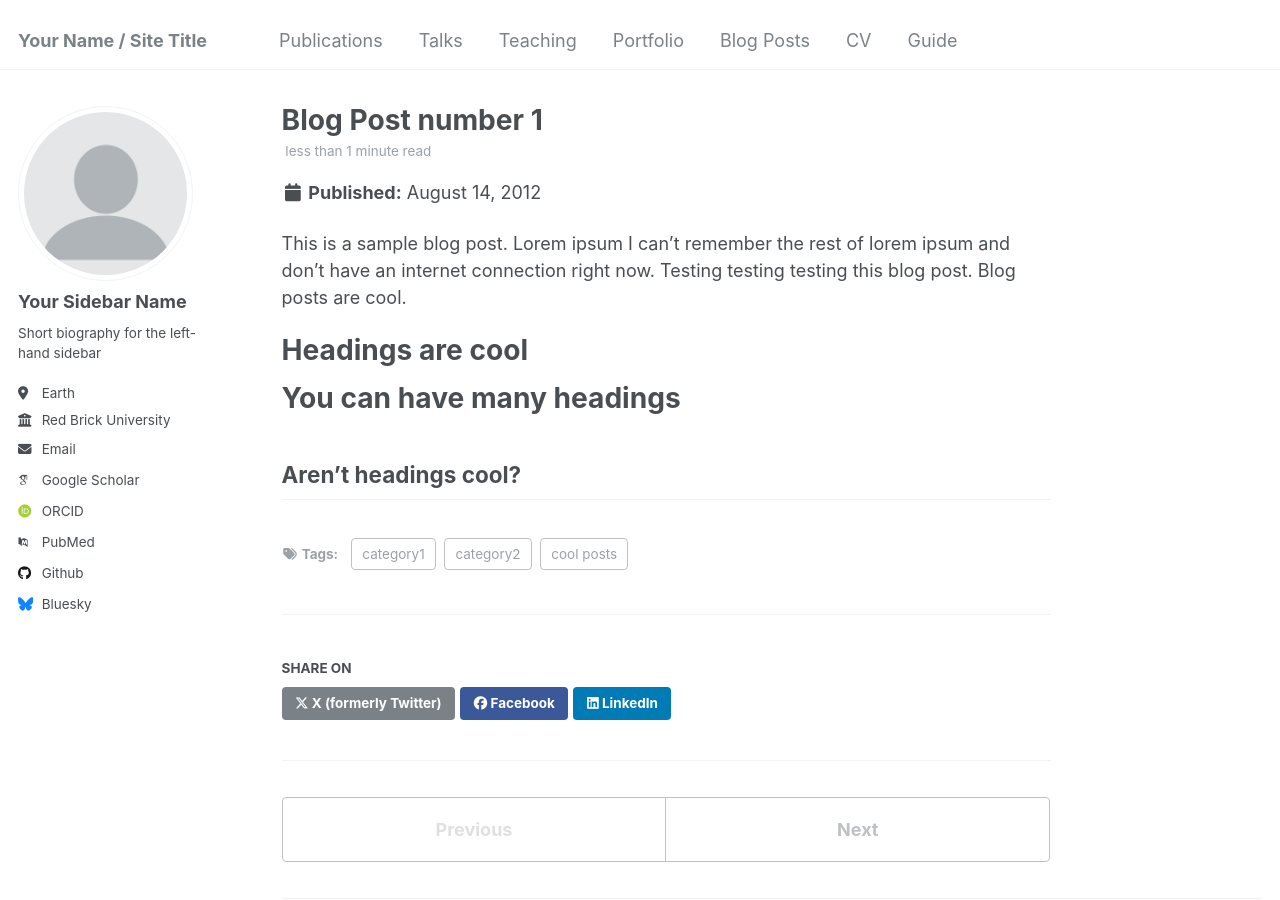
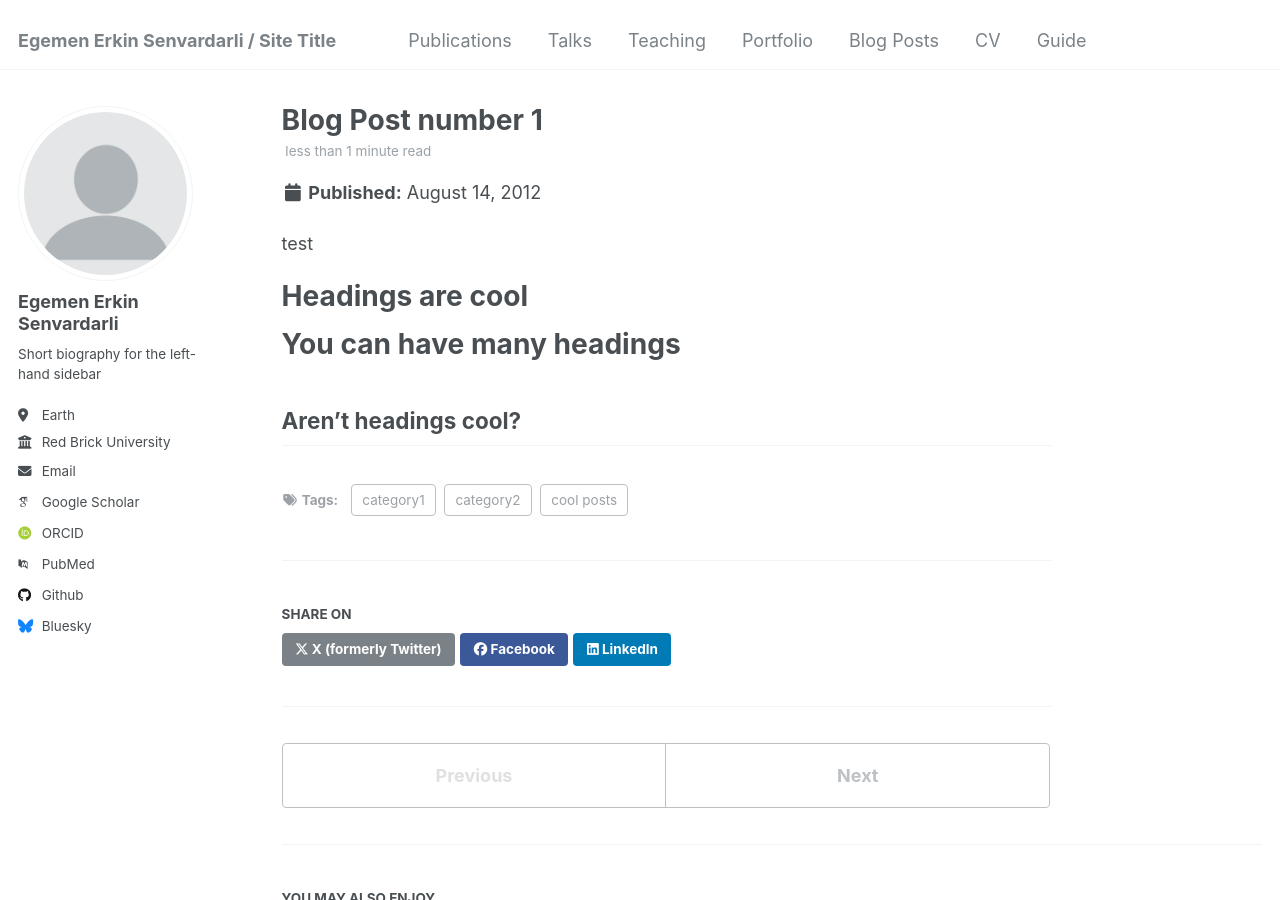
Before and after one commit to p1ckl/p1ckl.github.io, a Jekyll site: the page built from _posts/2012-08-14-blog-post-1.md, in a window 1280 px wide and 900 px high. Built offline with Jekyll 4.4.1, drawn with Linux system fonts in a browser that asks for light colours; some web fonts are replaced.

Commit message:
Added some personal information, changed stuff around to see how it works.

```diff
--- a/_config.yml
+++ b/_config.yml
@@ -8,11 +8,11 @@
 
 # Basic Site Settings
 locale                   : "en-US"
-title                    : "Your Name / Site Title"
+title                    : "Egemen Erkin Senvardarli / Site Title"
 title_separator          : "-"
 name                     : &name "Your Name"
 description              : &description "personal description"
-url                      : https://academicpages.github.io # the base hostname & protocol for your site e.g. "https://[your GitHub username].github.io"
+url                      : https://p1ckl.github.io # the base hostname & protocol for your site e.g. "https://[your GitHub username].github.io"
 baseurl                  : "" # the subpath of your site, e.g. "/blog"
 repository               : "academicpages/academicpages.github.io"
 
@@ -22,7 +22,7 @@ repository               : "academicpages/academicpages.github.io"
 author:
   # Biographic information
   avatar           : "profile.png"
-  name             : "Your Sidebar Name"
+  name             : "Egemen Erkin Senvardarli"
   pronouns         : # example: "she/her"
   bio              : "Short biography for the left-hand sidebar"
   location         : "Earth"
--- a/_posts/2012-08-14-blog-post-1.md
+++ b/_posts/2012-08-14-blog-post-1.md
@@ -8,7 +8,7 @@ tags:
   - category2
 ---
 
-This is a sample blog post. Lorem ipsum I can't remember the rest of lorem ipsum and don't have an internet connection right now. Testing testing testing this blog post. Blog posts are cool.
+test
 
 Headings are cool
 ======
```
